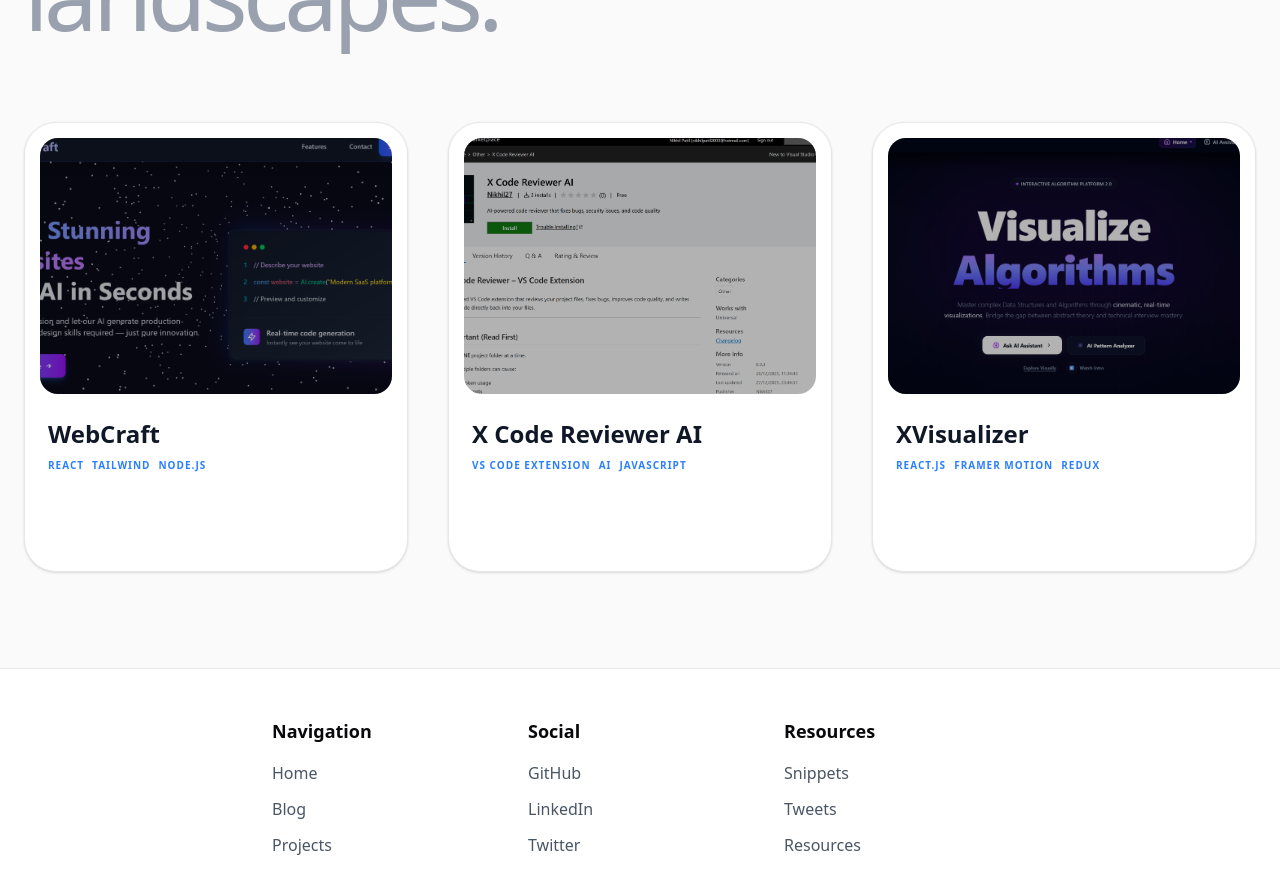
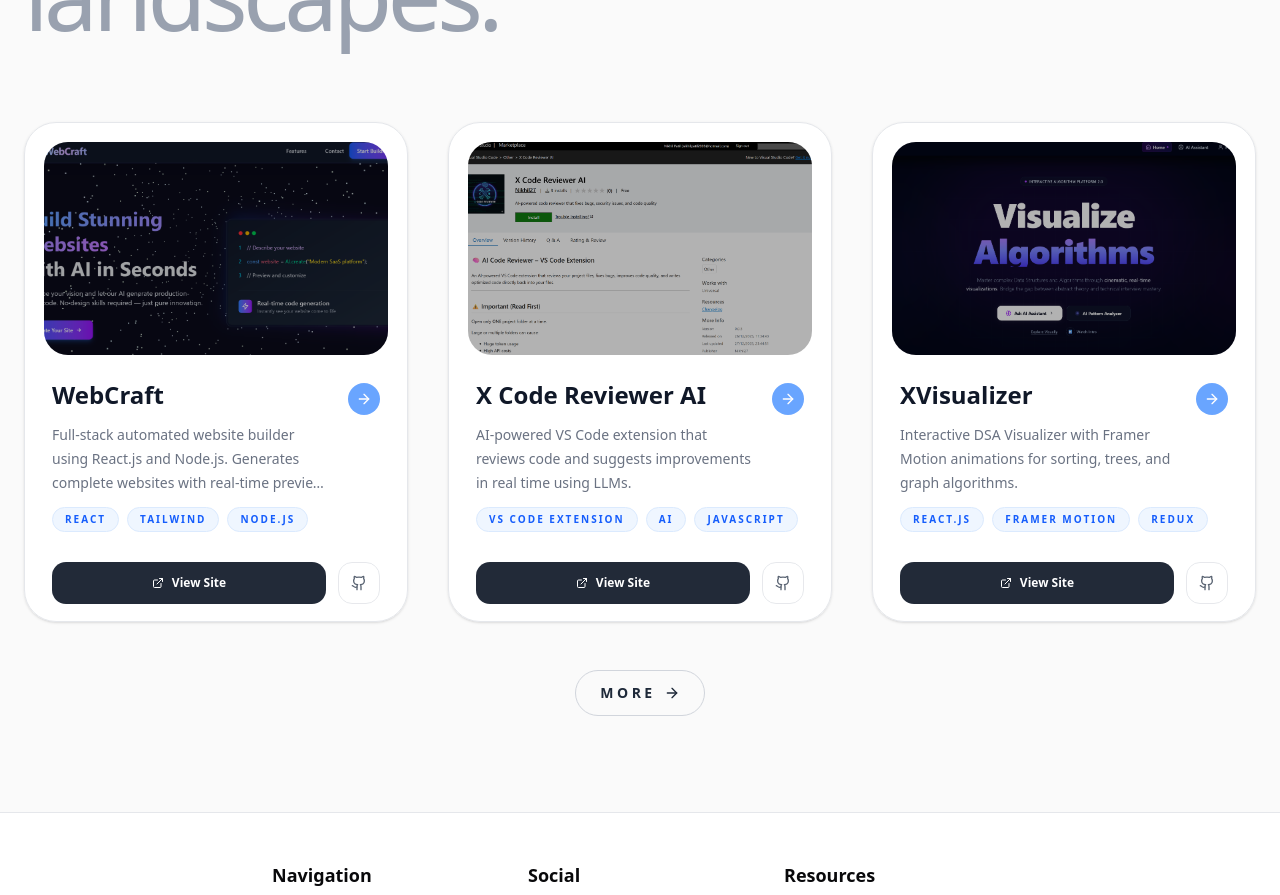
Before and after one commit to NikhilPatil2727/modern-portfolio, a Next.js app: page / in a window 1280 px wide. Shown: the part 1660-2555 px from the top of the page. Built offline with nearby package versions, Linux system fonts and the light colour scheme.

Commit message:
Enhance ProjectCard layout and add "More" link to projects section

```diff
--- a/components/sections/Projects.tsx
+++ b/components/sections/Projects.tsx
@@ -1,6 +1,7 @@
 "use client";
 
 import React, { useState } from "react";
+import Link from "next/link";
 import { motion, useMotionValue, useSpring, useTransform } from "framer-motion";
 import { ExternalLink, Github, ArrowRight } from "lucide-react";
 import { Project } from "@/types";
@@ -78,18 +79,18 @@
         x.set(0);
         y.set(0);
       }}
-      className="relative group h-[450px] w-full cursor-pointer perspective-1000"
+      className="relative group h-[500px] w-full cursor-pointer perspective-1000"
     >
       {/* Background + Border + Glow */}
       <div
         className="
           absolute inset-0 rounded-[32px] overflow-hidden
-          bg-white dark:bg-black
+          bg-white/95 dark:bg-[#050505]
           border border-gray-200 dark:border-white/20
           shadow-sm transition-all duration-500
 
           group-hover:border-blue-500/30
-          group-hover:shadow-2xl
+          group-hover:-translate-y-1 group-hover:shadow-2xl
 
           dark:shadow-[0_0_0_1px_rgba(255,255,255,0.08)]
           dark:group-hover:shadow-[0_0_45px_-10px_rgba(59,130,246,0.6)]
@@ -106,12 +107,12 @@
       />
 
       {/* Content */}
-      <div className="relative h-full w-full p-4 flex flex-col">
+      <div className="relative flex h-full w-full flex-col p-5">
         {/* Image */}
-        <div className="relative h-64 w-full rounded-2xl overflow-hidden mb-6 z-10">
+        <div className="relative z-10 mb-6 h-72 w-full overflow-hidden rounded-[24px]">
           <motion.div
             style={{ x: imgX }}
-            animate={{ scale: isHovered ? 1.15 : 1.05 }}
+            animate={{ scale: isHovered ? 1.12 : 1.03 }}
             transition={{ type: "spring", stiffness: 200, damping: 25 }}
             className="w-full h-full"
           >
@@ -131,48 +132,48 @@
         </div>
 
         {/* Text */}
-        <motion.div style={{ x: textX }} className="px-2 z-20">
-          <div className="flex justify-between items-center mb-2">
-            <h3 className="text-2xl font-bold text-gray-900 dark:text-white">
-              {project.name}
-            </h3>
-            <div className="p-2 bg-blue-500 rounded-full opacity-0 group-hover:opacity-100 transition-all translate-y-2 group-hover:translate-y-0">
+        <motion.div style={{ x: textX }} className="z-20 flex flex-1 flex-col px-2">
+          <div className="mb-3 flex items-start justify-between gap-4">
+            <div>
+              <h3 className="text-2xl font-bold text-gray-900 dark:text-white">
+                {project.name}
+              </h3>
+              <p className="mt-3 line-clamp-3 text-sm leading-6 text-gray-500 dark:text-gray-400">
+                {project.description}
+              </p>
+            </div>
+
+            <div className="mt-1 rounded-full bg-blue-500 p-2 opacity-70 transition-all group-hover:translate-x-1 group-hover:opacity-100">
               <ArrowRight className="w-4 h-4 text-white" />
             </div>
           </div>
 
-          <div className="flex flex-wrap gap-2 mb-4">
+          <div className="mb-5 flex flex-wrap gap-2">
             {project.tags.slice(0, 3).map((tag, i) => (
               <span
                 key={i}
-                className="text-[10px] font-bold uppercase tracking-widest text-blue-500"
+                className="rounded-full border border-blue-100 bg-blue-50 px-3 py-1 text-[10px] font-bold uppercase tracking-[0.2em] text-blue-600 dark:border-blue-500/20 dark:bg-blue-500/10 dark:text-blue-300"
               >
                 {tag}
               </span>
             ))}
           </div>
 
-          {/* Expand */}
           <motion.div
             initial={false}
             animate={{
-              height: isHovered ? "auto" : 0,
-              opacity: isHovered ? 1 : 0,
+              y: isHovered ? 0 : 10,
+              opacity: isHovered ? 1 : 0.92,
             }}
-            className="overflow-hidden"
+            className="mt-auto"
           >
-            <p className="text-gray-500 dark:text-gray-400 text-sm mb-6">
-              {project.description}
-            </p>
-
-            <div className="flex gap-3 pb-4">
+            <div className="flex gap-3 pb-2">
               <a
                 href={project.liveLink}
                 target="_blank"
-                className="flex-1 flex items-center justify-center gap-2 py-3 rounded-xl
-                bg-gray-900 dark:bg-white
-                text-white dark:text-gray-900
-                text-xs font-bold hover:scale-[1.02] transition-transform"
+                className="flex flex-1 items-center justify-center gap-2 rounded-xl
+                bg-gray-900 py-3 text-xs font-bold text-white transition-transform hover:scale-[1.02]
+                dark:bg-white dark:text-gray-900"
               >
                 <ExternalLink className="w-3 h-3" /> View Site
               </a>
@@ -180,9 +181,8 @@
               <a
                 href={project.github}
                 target="_blank"
-                className="p-3 rounded-xl border border-gray-200 dark:border-white/10
-                text-gray-600 dark:text-gray-400
-                hover:bg-gray-50 dark:hover:bg-white/5"
+                className="rounded-xl border border-gray-200 p-3 text-gray-600 transition
+                hover:bg-gray-50 dark:border-white/10 dark:text-gray-400 dark:hover:bg-white/5"
               >
                 <Github className="w-4 h-4" />
               </a>
@@ -231,11 +231,23 @@
       )}
 
       {/* PROJECT CARDS */}
-      <div className="grid grid-cols-1 md:grid-cols-2 lg:grid-cols-3 gap-10">
+      <div className="grid grid-cols-1 gap-10 md:grid-cols-2 xl:grid-cols-3">
         {displayedProjects.map((project, idx) => (
           <ProjectCard key={idx} project={project} />
         ))}
       </div>
+
+      {limit ? (
+        <div className="mt-12 flex justify-center">
+          <Link
+            href="/projects"
+            className="inline-flex items-center gap-2 rounded-full border border-gray-300 px-6 py-3 text-sm font-semibold tracking-[0.25em] text-gray-800 transition hover:border-blue-500 hover:text-blue-600 dark:border-white/15 dark:text-white dark:hover:border-blue-500 dark:hover:text-blue-400"
+          >
+            MORE
+            <ArrowRight className="h-4 w-4" />
+          </Link>
+        </div>
+      ) : null}
     </section>
   );
 }
```
